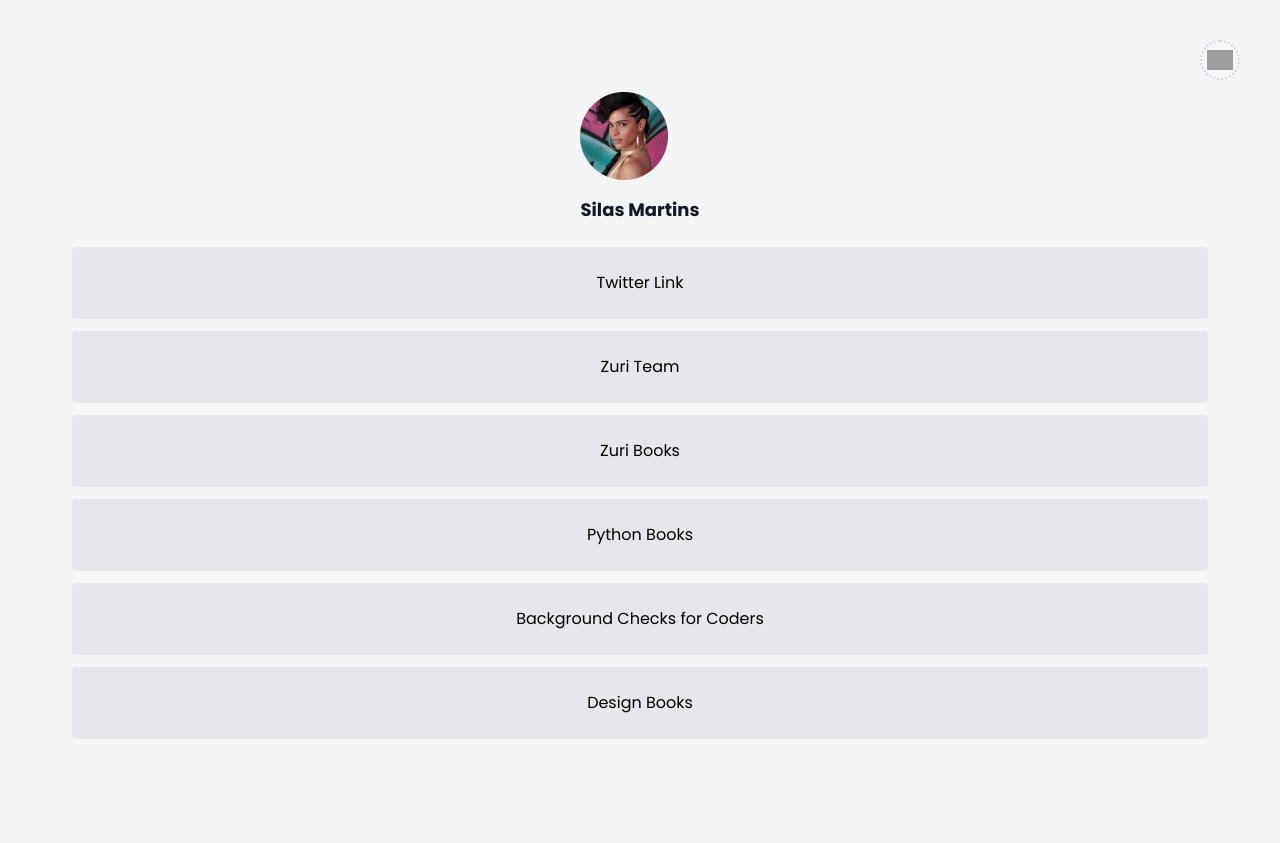
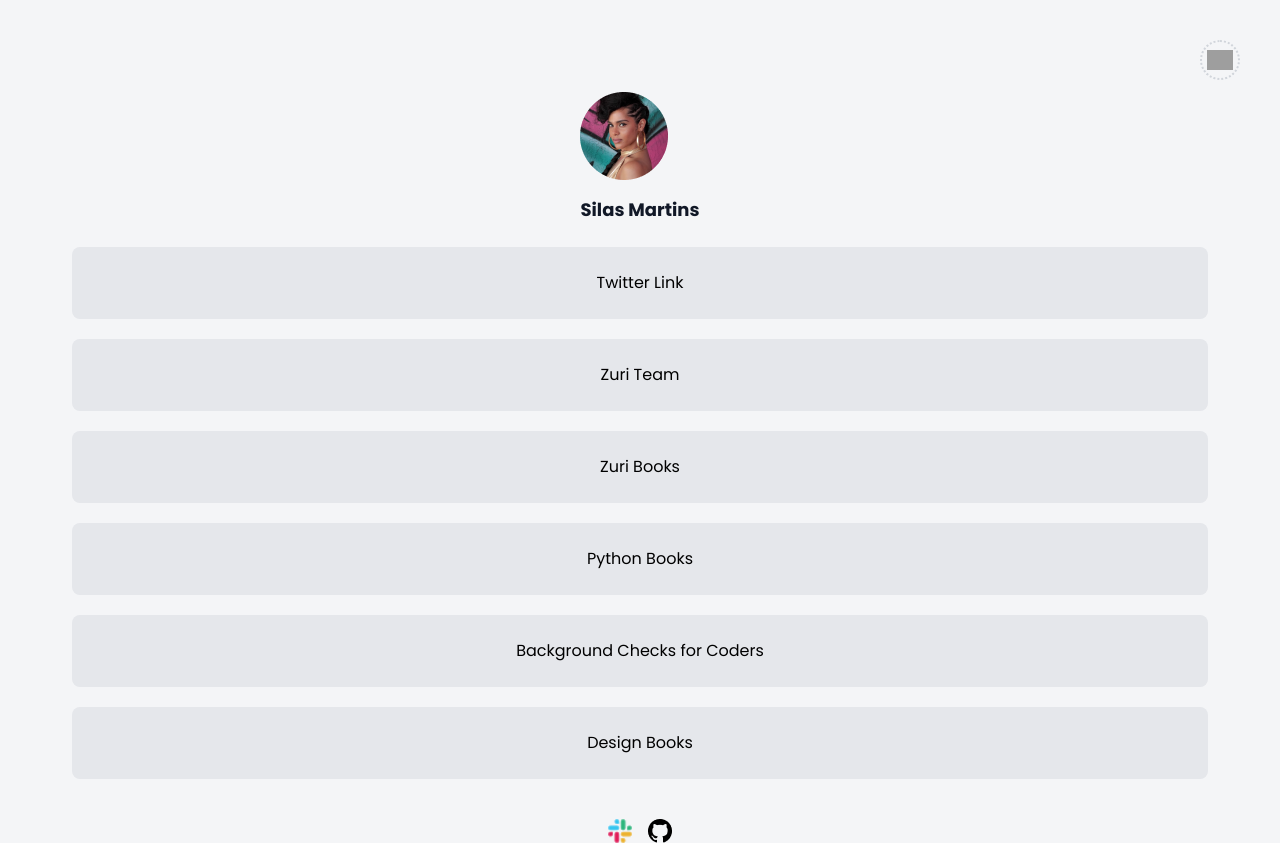
Before and after one commit to silas07official/HNGI-9-Frontend-task-stage-one, a React (Create React App) app: page / in a window 1280 px wide. Before the commit the page ends 800 px from the top, so only its background shows below. Built offline with nearby package versions, Linux system fonts and the light colour scheme; grey boxes are pictures that could not be loaded.

Commit message:
Built the brand component

```diff
--- a/src/App.jsx
+++ b/src/App.jsx
@@ -1,6 +1,7 @@
 import Navbar from "./components/Navbar";
 import Profile from "./components/Profile";
 import Links from "./components/Links";
+import Brand from "./components/Brand";
 
 
 
@@ -10,6 +11,7 @@ function App() {
       <Navbar />
       <Profile />
       <Links />
+      <Brand />
     </div>
   );
 }
--- /dev/null
+++ b/src/components/Brand.jsx
@@ -0,0 +1,12 @@
+import React from "react";
+import github from "../assets/github.png";
+import slack from "../assets/slack.png";
+
+const Brand = () => (
+  <section className=" mt-5 flex flex-row justify-center space-x-4">
+    <img src={slack} alt="" className="w-[24px]" />
+    <img src={github} alt="" className="w-[24px]"/>
+  </section>
+);
+
+export default Brand;
--- a/src/components/Links.jsx
+++ b/src/components/Links.jsx
@@ -6,7 +6,7 @@ const Links = () => (
         <div className='mt-3 w-full mx-8'>
         <ul className="list-none">
             {btnLinks.map((btnLink, index) => (
-                <li key={btnLink.id} className='font-poppins hover:cursor-pointer text-[16px] py-[24px] px-[32px] mb-3 rounded text-center bg-gray-200'>
+                <li key={btnLink.id} className='font-poppins hover:cursor-pointer text-[16px] py-[24px] px-[32px] mb-5 rounded-[8px] text-center bg-gray-200'>
                     <a href={btnLink.goto} id={btnLink.id}>{btnLink.label}</a>
                 </li>
             ))}
```
